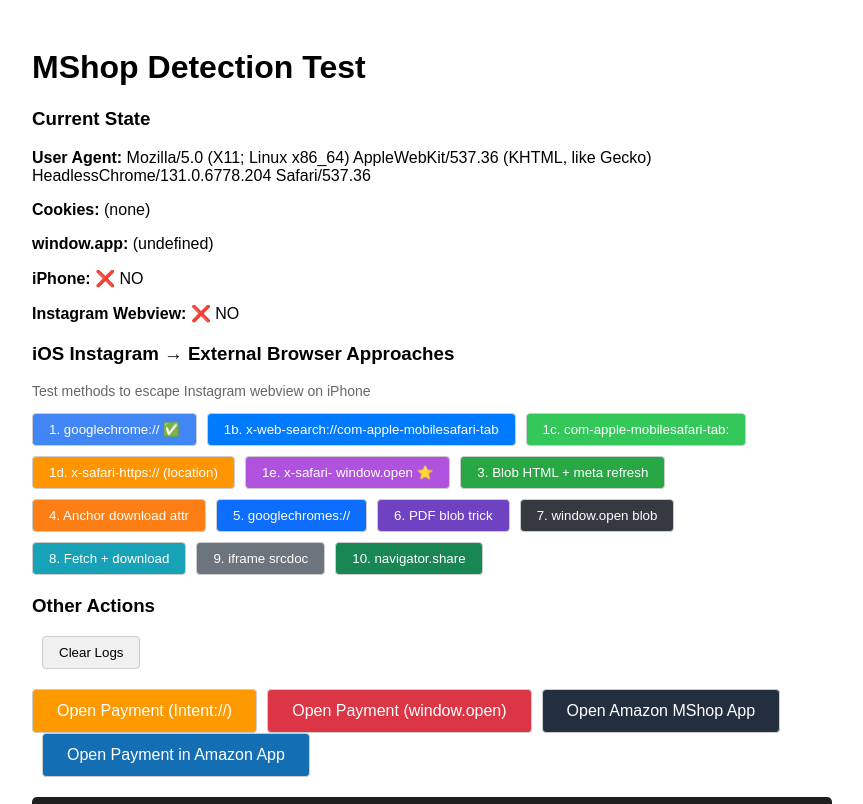
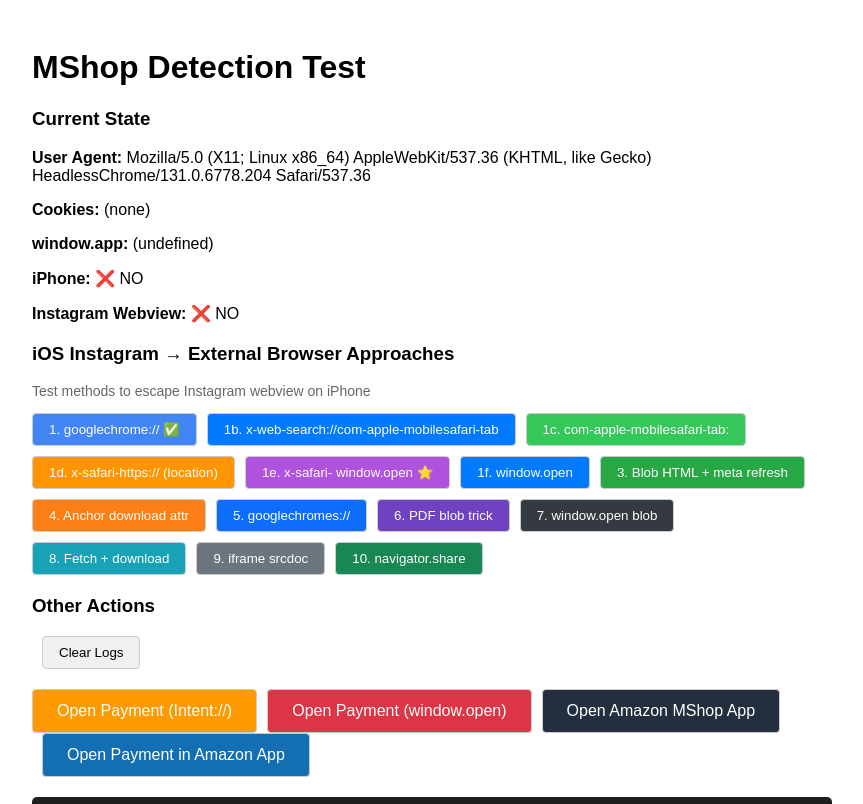
Before and after one commit to adarsh0701/mshop-test-app, a React (Vite) app: page / in a window 1280 px wide. Shown: the top 804 px of the page, without its empty margins (208-1071 px from the left). Built offline with nearby package versions, Linux system fonts and the light colour scheme.

Commit message:
new approach

```diff
--- a/src/App.tsx
+++ b/src/App.tsx
@@ -141,6 +141,13 @@
     addLog("Approach 1e: x-safari- via window.open(_blank)");
     addLog("Safari URL: " + safariUrl);
     window.open(safariUrl, "_blank");
+  };
+
+  // Approach 1f: plain window.open
+  const openViaWindowOpen = () => {
+    addLog("Approach 1f: window.open(_blank)");
+    addLog("URL: " + PAYMENT_URL);
+    window.open(PAYMENT_URL, "_blank");
   };
 
 
@@ -340,6 +347,9 @@
           <button onClick={openViaXSafariWindowOpen} style={{ ...buttonStyle, backgroundColor: '#AF52DE', color: 'white' }}>
             1e. x-safari- window.open ⭐
           </button>
+          <button onClick={openViaWindowOpen} style={{ ...buttonStyle, backgroundColor: '#007bff', color: 'white' }}>
+            1f. window.open
+          </button>
           <button onClick={openViaBlobHtmlRedirect} style={{ ...buttonStyle, backgroundColor: '#28a745', color: 'white' }}>
             3. Blob HTML + meta refresh
           </button>
```
